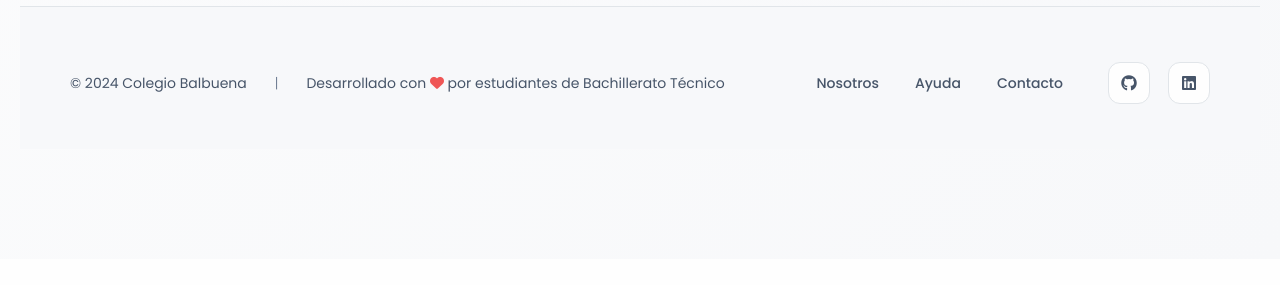
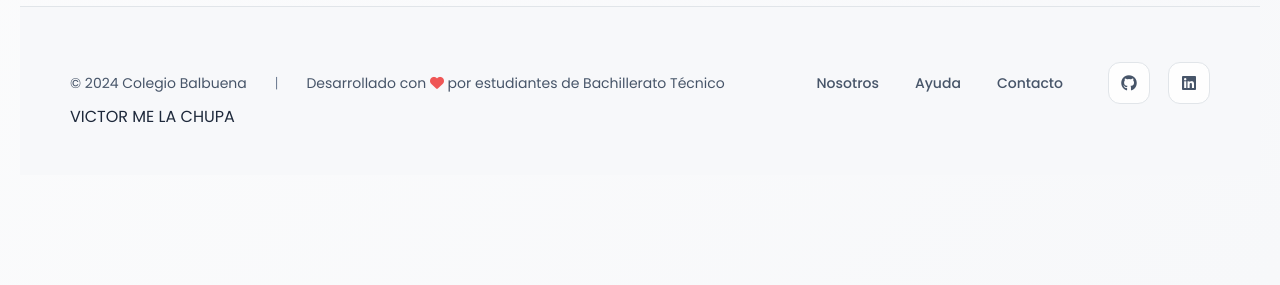
Before and after one commit to manuxxxxxxxxxxxxxxx/EDUSOFT, a PHP site: page /Inicio.php in a window 1280 px wide. Shown: the part 1700-1985 px from the top of the page. Before the commit the page ends 1804 px from the top, so only its background shows below. Run offline with PHP 8.4, Linux system fonts and the light colour scheme.

Commit message:
VICTOR me la chupa

```diff
--- a/registrosCards/Inicio.php
+++ b/registrosCards/Inicio.php
@@ -265,6 +265,9 @@
           </div>
         </div>
       </div>
+      <p>
+        VICTOR ME LA CHUPA
+      </p>
     </footer>
   </div>
 
```
Also changed, not shown: registrosCards/registro.js (line endings or trailing spaces).
